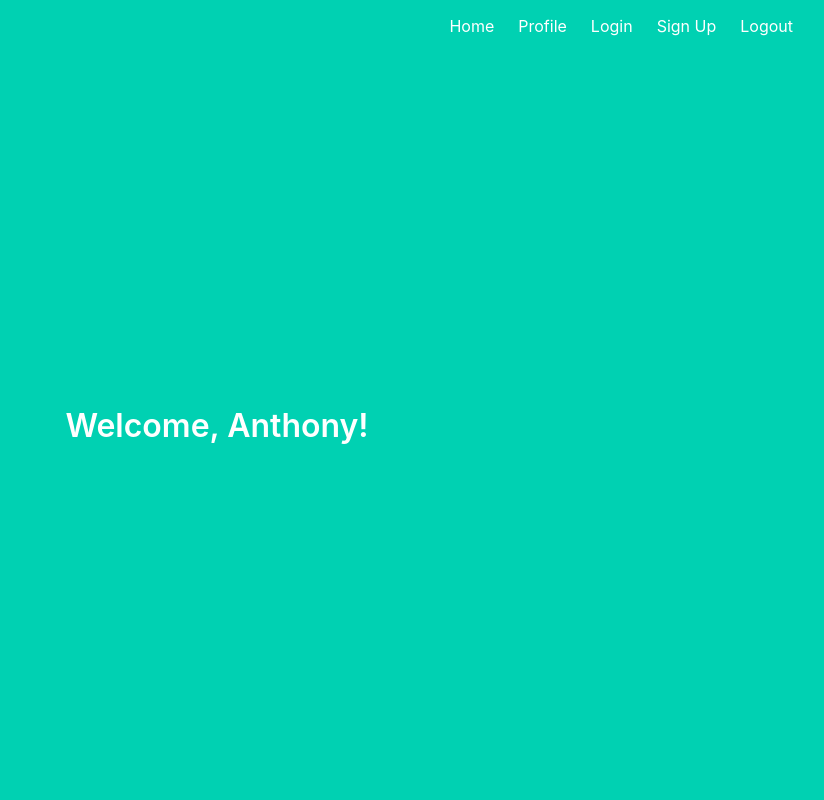
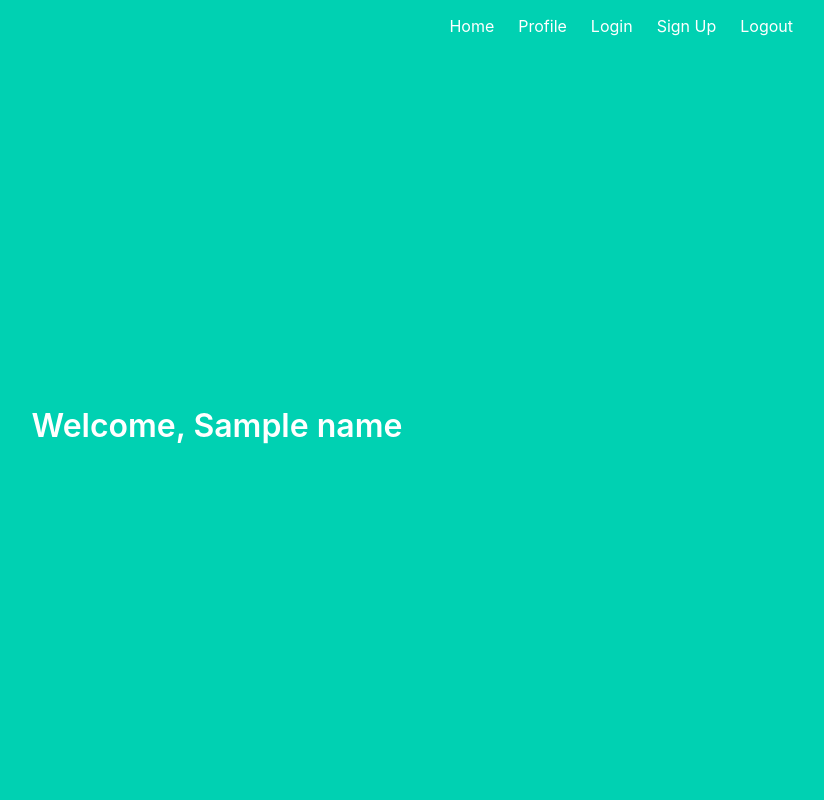
Before and after one commit to Andrej2003/login_system, a Flask app: template project/templates/profile.html in a window 1280 px wide. Shown: the whole page, without its empty margins (423-1247 px from the left). Run offline with Flask 2, Linux system fonts and the light colour scheme; the template is opened without the code that fills it: most values are stand-ins (such as "Sample title", 1, 10 or a date in 2020).

Commit message:
return a dynamic name

```diff
--- a/project/templates/profile.html
+++ b/project/templates/profile.html
@@ -2,6 +2,6 @@
 
 {% block content %}
 <h1 class="title">
-  Welcome, Anthony!
+  Welcome, {{ name }}
 </h1>
 {% endblock %}
```
